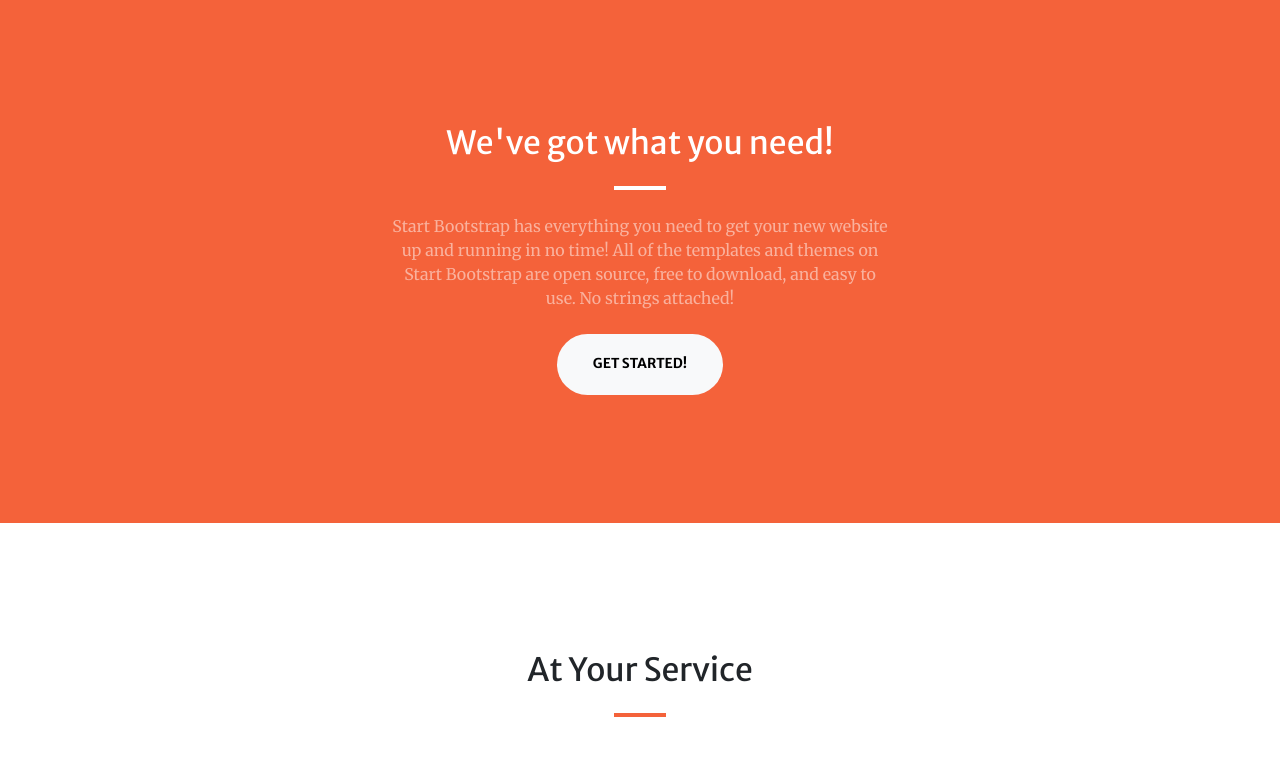
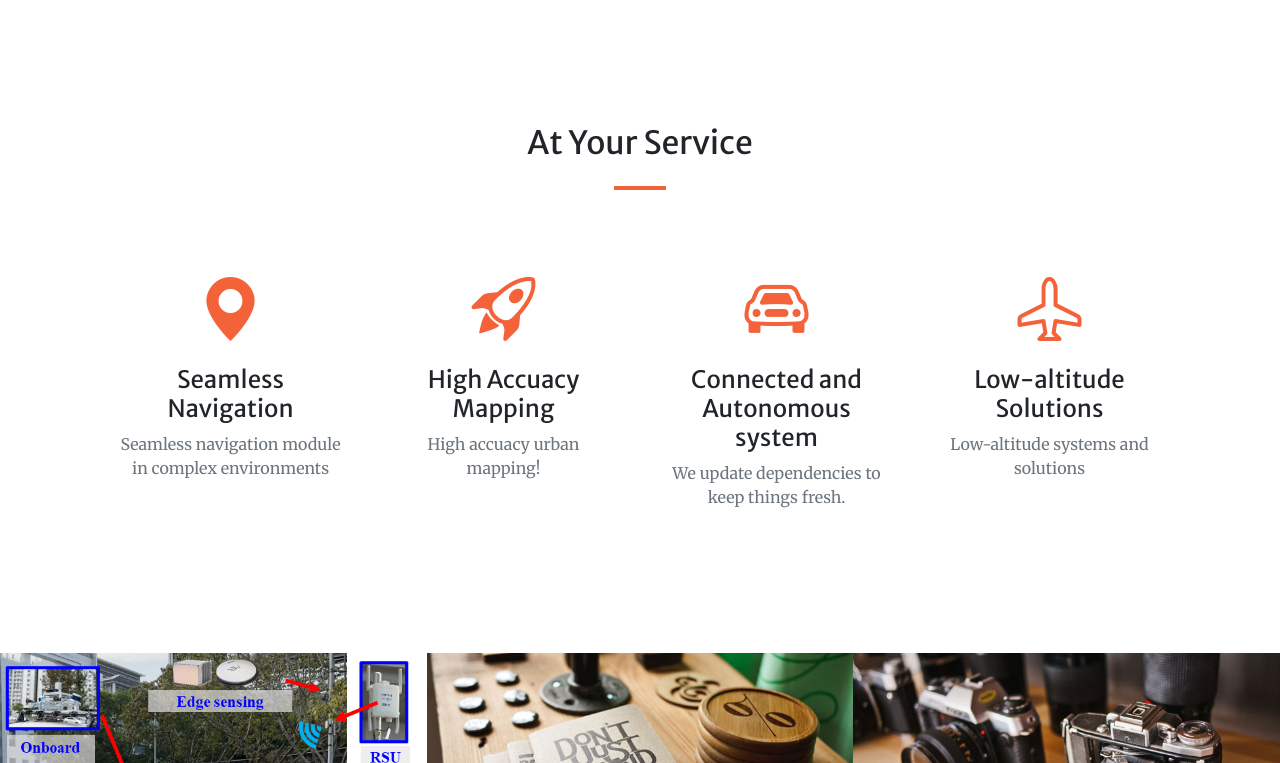
Before and after one commit to AutoSystemHK/AutoSystemHK.github.io, a Jekyll site: the page built from index.md, in a window 1280 px wide and 900 px high, scrolled down 767 px, cut to the strip 137-900 px from the top of the window. Built offline with Jekyll 4.4.1, drawn with Linux system fonts in a browser that asks for light colours; comment, search, counter and statistics services are not loaded; part of the change alters nothing that is shown.

Commit message:
Update index.md

```diff
--- a/index.md
+++ b/index.md
@@ -10,15 +10,15 @@ header:
 
 
 sections:
-  - type: call-to-action.html
-    section_id: about
-    background_style: bg-primary
-    title: We've got what you need!
-    text: Start Bootstrap has everything you need to get your new website up and running in no time! All of the templates and themes on Start Bootstrap are open source, free to download, and easy to use. No strings attached!
-    actions:
-      - title: Get Started!
-        url: '#page-top'
-        class: btn-light
+  # - type: call-to-action.html
+  #   section_id: about
+  #   background_style: bg-primary
+  #   title: We've got what you need!
+  #   text: Start Bootstrap has everything you need to get your new website up and running in no time! All of the templates and themes on Start Bootstrap are open source, free to download, and easy to use. No strings attached!
+  #   actions:
+  #     - title: Get Started!
+  #       url: '#page-top'
+  #       class: btn-light
 
   - type: services.html
     section_id: services
@@ -28,7 +28,7 @@ sections:
       - title: Seamless Navigation
         text: Seamless navigation module in complex environments
         icon: bi-geo-alt-fill
-        url: https://startbootstrap.com/
+        # url: https://startbootstrap.com/
       - title: High Accuacy Mapping
         text: High accuacy urban mapping!
         icon: bi-rocket-takeoff
@@ -37,7 +37,7 @@ sections:
         icon: bi-car-front
       - title: Low-altitude Solutions
         text: Low-altitude systems and solutions
-        icon: bi-heart-fill
+        icon: bi-airplane
       # - title: Other 1
       #   text: Some not-so long text here.
       #   icon: bi-emoji-heart-eyes
```
